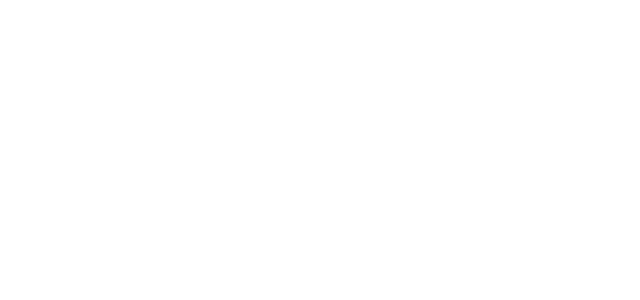
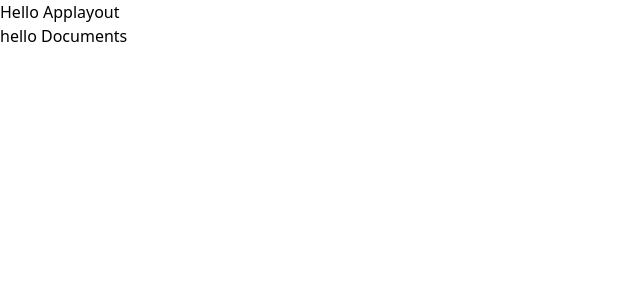
Before and after one commit to FlavioMontoril/machine-frontend, a React (Vite) app: page /documents in a window 1280 px wide. Shown: the top 300 px of the page, without its empty margins (0-640 px from the left). Built offline with nearby package versions, Linux system fonts and the light colour scheme.

Commit message:
implemented pages and routes

```diff
--- a/src/layout/app-layout.tsx
+++ b/src/layout/app-layout.tsx
@@ -4,7 +4,7 @@
 export const AppLayout: React.FC = () => {
     return (
         <div>
-            <h3>Hello</h3>
+            <h3>Hello Applayout</h3>
 
             <main>
                 <Outlet />
--- a/src/pages/Dashboard.tsx
+++ b/src/pages/Dashboard.tsx
@@ -1,5 +1,7 @@
 export const Dashboard: React.FC = () => {
-    return(
-        <></>
+    return (
+        <div>
+            Hello Dashboard
+        </div>
     )
 }
--- /dev/null
+++ b/src/pages/Documents.tsx
@@ -0,0 +1,7 @@
+export const Documents: React.FC = () => {
+    return (
+        <div>
+            hello Documents
+        </div>
+    )
+}
--- /dev/null
+++ b/src/pages/MachineList.tsx
@@ -0,0 +1,7 @@
+export const CreateMachine: React.FC = () => {
+    return (
+        <div>
+            Hello MachineCreate
+        </div>
+    )
+}
--- a/src/pages/NotFound.tsx
+++ b/src/pages/NotFound.tsx
@@ -1,5 +1,7 @@
 export const NotFound: React.FC = () => {
-    return(
-        <></>
+    return (
+        <div>
+            Hello PageNotFound
+        </div>
     )
 }
--- a/src/routes.tsx
+++ b/src/routes.tsx
@@ -2,16 +2,19 @@
 import { AppLayout } from "./layout/app-layout";
 import { Dashboard } from "./pages/Dashboard";
 import { NotFound } from "./pages/NotFound";
+import { CreateMachine } from "./pages/MachineList";
+import { Documents } from "./pages/Documents";
 
 export function AppRoutes() {
     return (
         <Routes>
-        <Route element={<AppLayout/>}>
-        <Route path="/" element={<Dashboard/>}/>
-
-        </Route>
-        <Route path="*" element={<NotFound/>}/>
-    </Routes>
+            <Route element={<AppLayout />}>
+                <Route path="/" element={<Dashboard />} />
+                <Route path="/machine-create" element={<CreateMachine />} />
+                <Route path="/documents" element={<Documents />} />
+            </Route>
+            <Route path="*" element={<NotFound />} />
+        </Routes>
     )
 
 }
```
